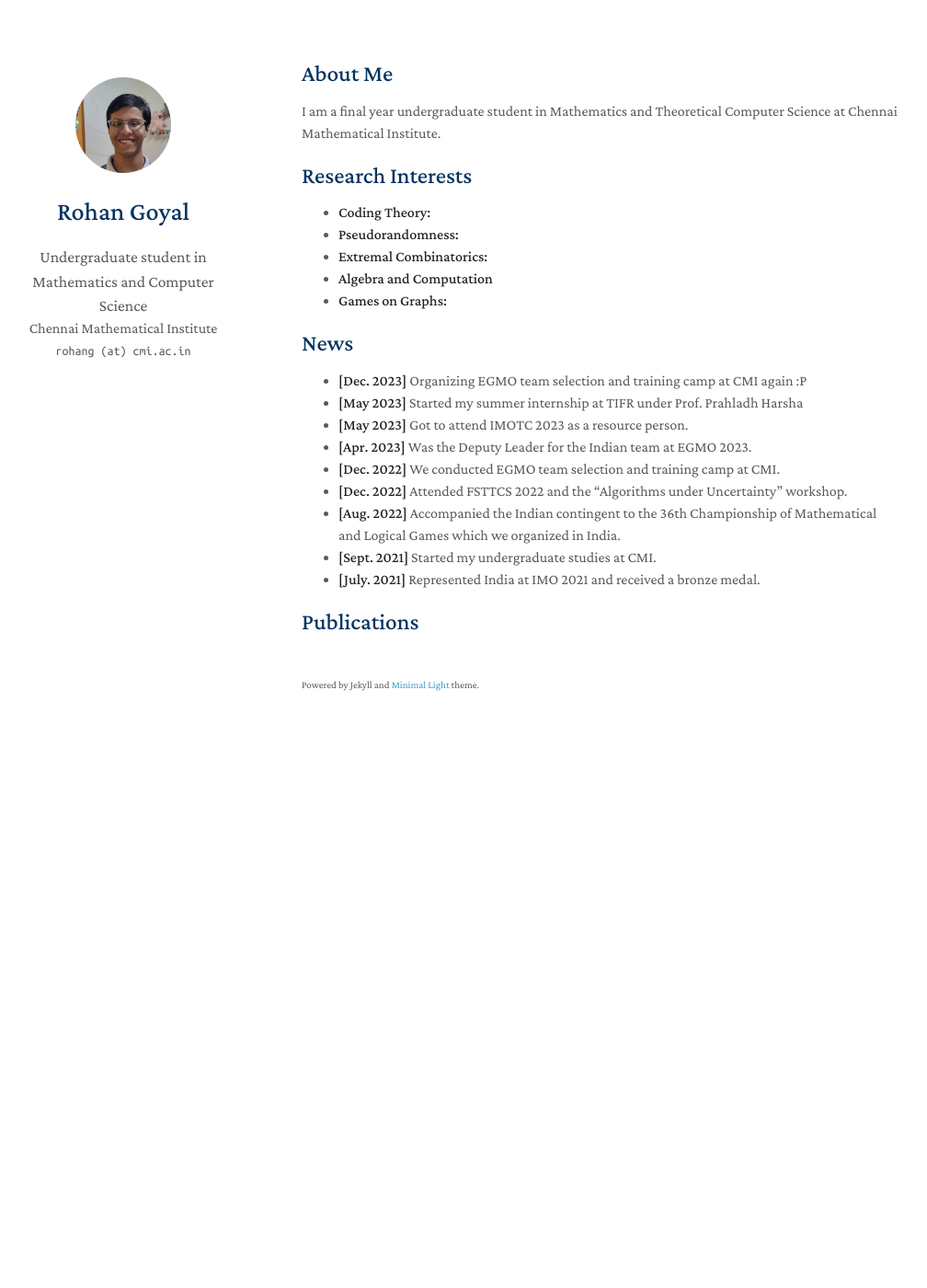
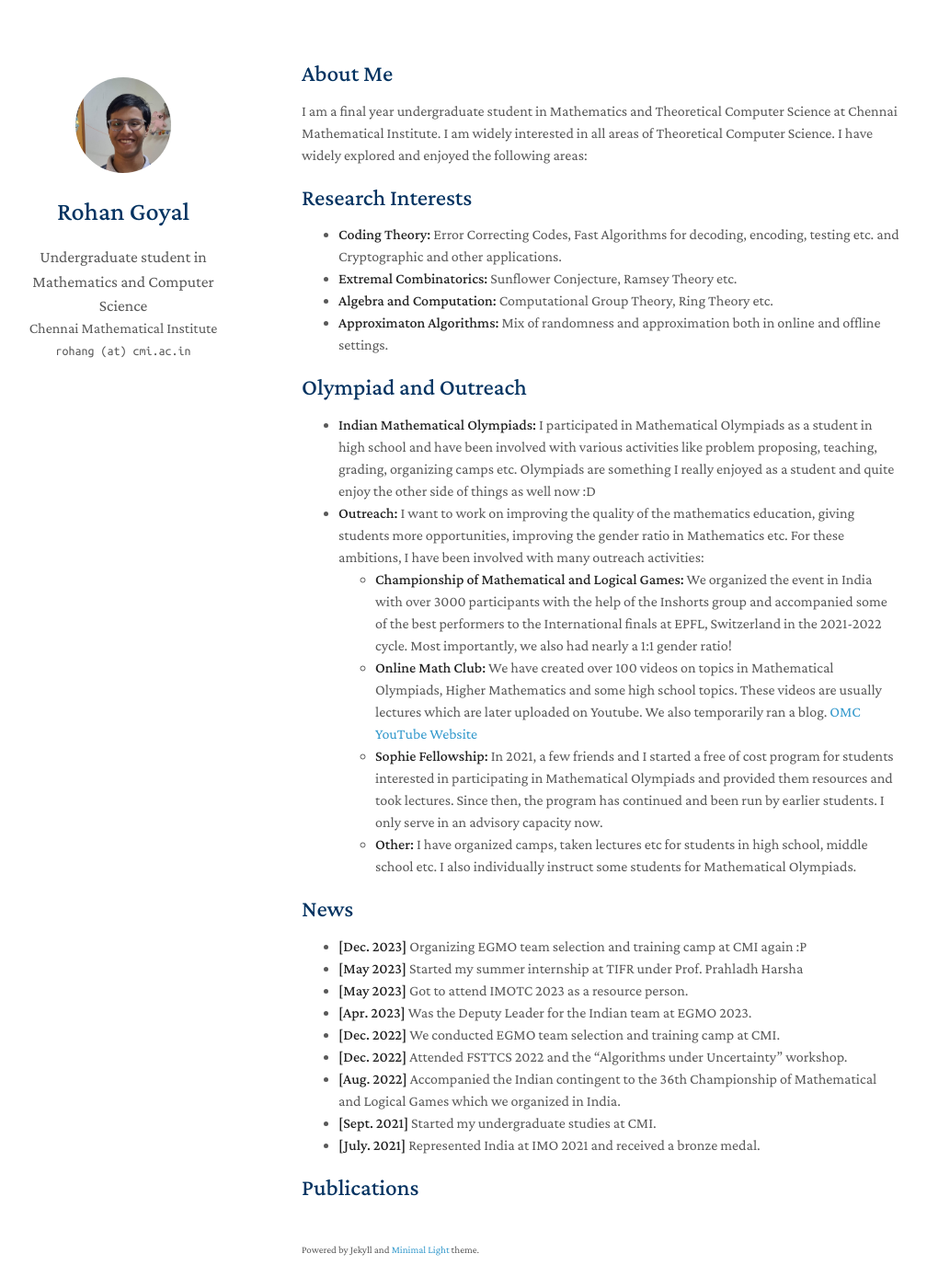
Before and after one commit to goyal-rohan/goyal-rohan.github.io, a Jekyll site: the page built from index.md, in a window 1280 px wide and 1400 px high. Shown: the whole window at 92% size, without its empty margins (142-1150 px from the left). Built offline with Jekyll 4.4.1, drawn with Linux system fonts in a browser that asks for light colours; nearby versions of some CDN libraries; a style sheet for code colours, icons or effects is not loaded; our own code applies the rules of GitHub Pages for plain Markdown files.

Commit message:
added content

```diff
--- a/_config.yml
+++ b/_config.yml
@@ -12,7 +12,7 @@ canonical: https://minimal-light-theme.yliu.me/
 
 # Links
 # If you don't need one of them, you may delete the corresponding line.
-google_scholar: https://scholar.google.com/
+#google_scholar: https://scholar.google.com/
 cv_link: assets/files/rohan-cv.pdf
 #github_link: https://github.com/
 #linkedin: https://www.linkedin.com/
--- a/index.md
+++ b/index.md
@@ -4,15 +4,25 @@ layout: homepage
 
 ## About Me
 
-I am a final year undergraduate student in Mathematics and Theoretical Computer Science at Chennai Mathematical Institute.
+I am a final year undergraduate student in Mathematics and Theoretical Computer Science at Chennai Mathematical Institute. I am widely interested in all areas of Theoretical Computer Science. I have widely explored and enjoyed the following areas:
 
 ## Research Interests
 
-- **Coding Theory:**
-- **Pseudorandomness:**
-- **Extremal Combinatorics:**
-- **Algebra and Computation**
-- **Games on Graphs:**
+- **Coding Theory:** Error Correcting Codes, Fast Algorithms for decoding, encoding, testing etc. and Cryptographic and other applications.
+- **Extremal Combinatorics:** Sunflower Conjecture, Ramsey Theory etc.
+- **Algebra and Computation:** Computational Group Theory, Ring Theory etc.
+- **Approximaton Algorithms:** Mix of randomness and approximation both in online and offline settings.
+
+## Olympiad and Outreach
+
+- **Indian Mathematical Olympiads:**  I participated in Mathematical Olympiads as a student in high school and have been involved with various activities like problem proposing, teaching, grading, organizing camps etc. Olympiads are something I really enjoyed as a student and quite enjoy the other side of things as well now :D
+- **Outreach:**  I want to work on improving the quality of the mathematics education, giving students more opportunities, improving the gender ratio in Mathematics etc. For these ambitions, I have been involved with many outreach activities:
+    + **Championship of Mathematical and Logical Games:** We organized the event in India with over 3000 participants with the help of the Inshorts group and accompanied some of the best performers to the International finals at EPFL, Switzerland in the 2021-2022 cycle. Most importantly, we also had nearly a 1:1 gender ratio!
+    + **Online Math Club:** We have created over 100 videos on topics in Mathematical Olympiads, Higher Mathematics and some high school topics. These videos are usually lectures which are later uploaded on Youtube. We also temporarily ran a blog. [OMC YouTube](https://www.youtube.com/@OMath/) [Website](omath.club)
+    + **Sophie Fellowship:** In 2021, a few friends and I started a free of cost program for students interested in participating in Mathematical Olympiads and provided them resources and took lectures. Since then, the program has continued and been run by earlier students. I only serve in an advisory capacity now.
+    + **Other:** I have organized camps, taken lectures etc for students in high school, middle school etc. I also individually instruct some students for Mathematical Olympiads.
+
+
 
 ## News
 
```
